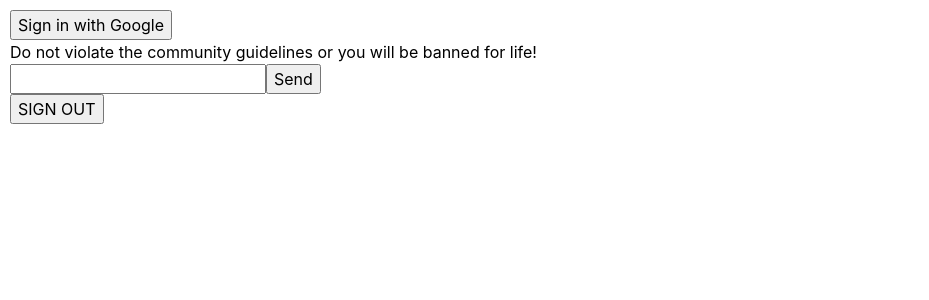
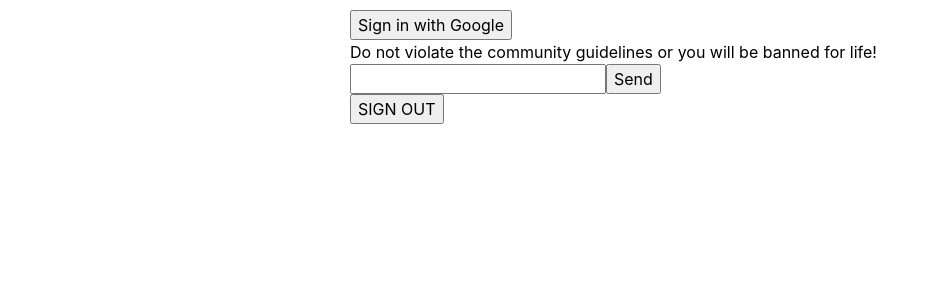
Before and after one commit to AGCakza/messagesExperiment, a React (Create React App) app: page / in a window 1280 px wide. Shown: the top 300 px of the page, without its empty margins (0-929 px from the left). Built offline with nearby package versions, Linux system fonts and the light colour scheme; no server answers.

Commit message:
Little fixes

```diff
--- a/src/App.css
+++ b/src/App.css
@@ -32,6 +32,8 @@ dd {
 /* Выставляем основные настройки по-умолчанию для body */
 body {
   min-height: 100vh;
+  max-width: 600px;
+  margin: 0 auto;
   scroll-behavior: smooth;
   text-rendering: optimizeSpeed;
   line-height: 1.5;
--- a/src/Components/ChatRoom/ChatRoomContainer.js
+++ b/src/Components/ChatRoom/ChatRoomContainer.js
@@ -8,7 +8,7 @@ import { useCollectionData } from 'react-firebase-hooks/firestore'
 
 const ChatRoomContainer = (props) => {
     const messagesRef = props.db.collection('messages')
-    const query = messagesRef.orderBy('createdAt').limit(25)
+    const query = messagesRef.orderBy('createdAt')
     const [chatmsgs] = useCollectionData(query, { idField: 'id' })
     return (
     <main>
```
Also changed, not shown: package.json (+7 -1 lines), 2 other files (tests, documents, lock files or other folders).
